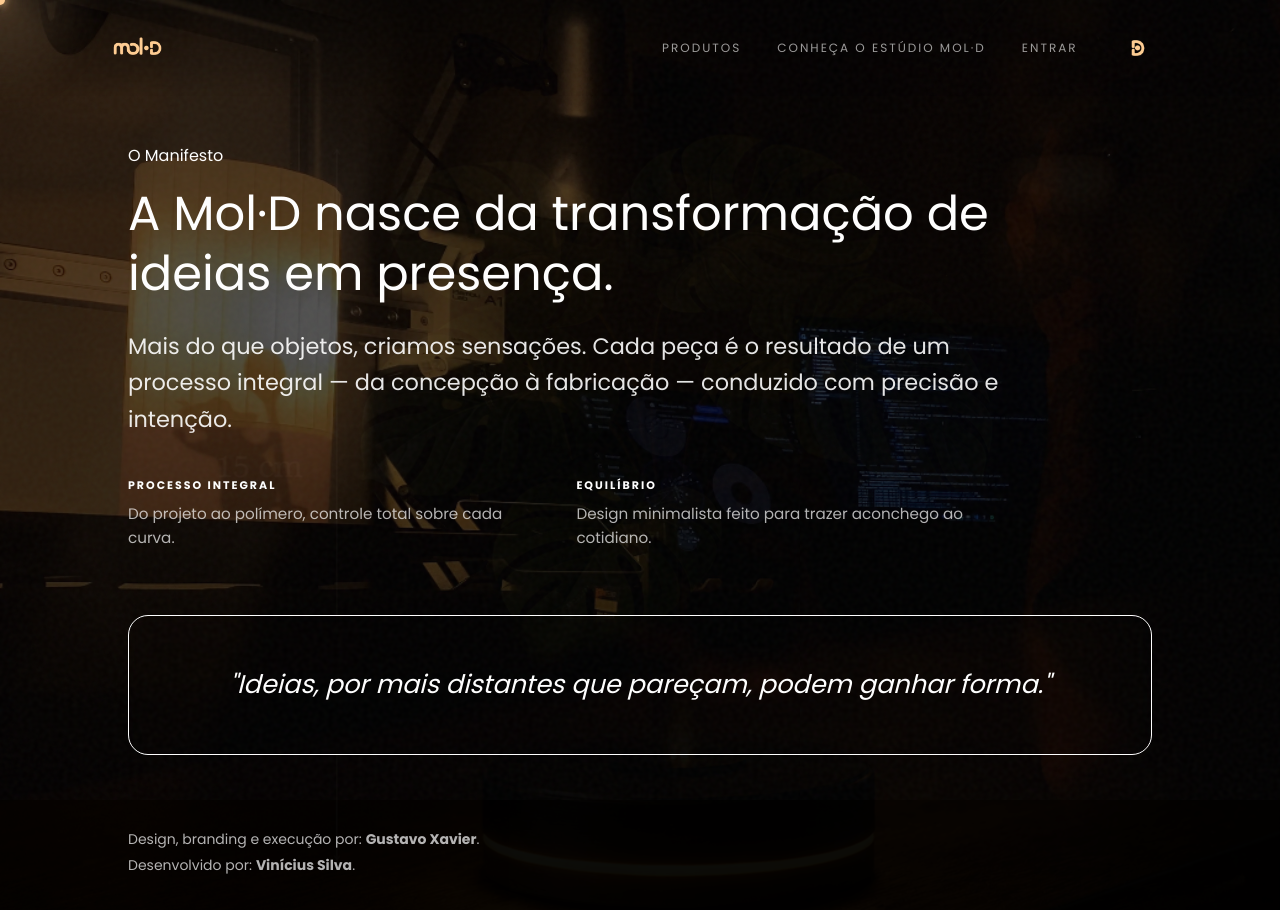
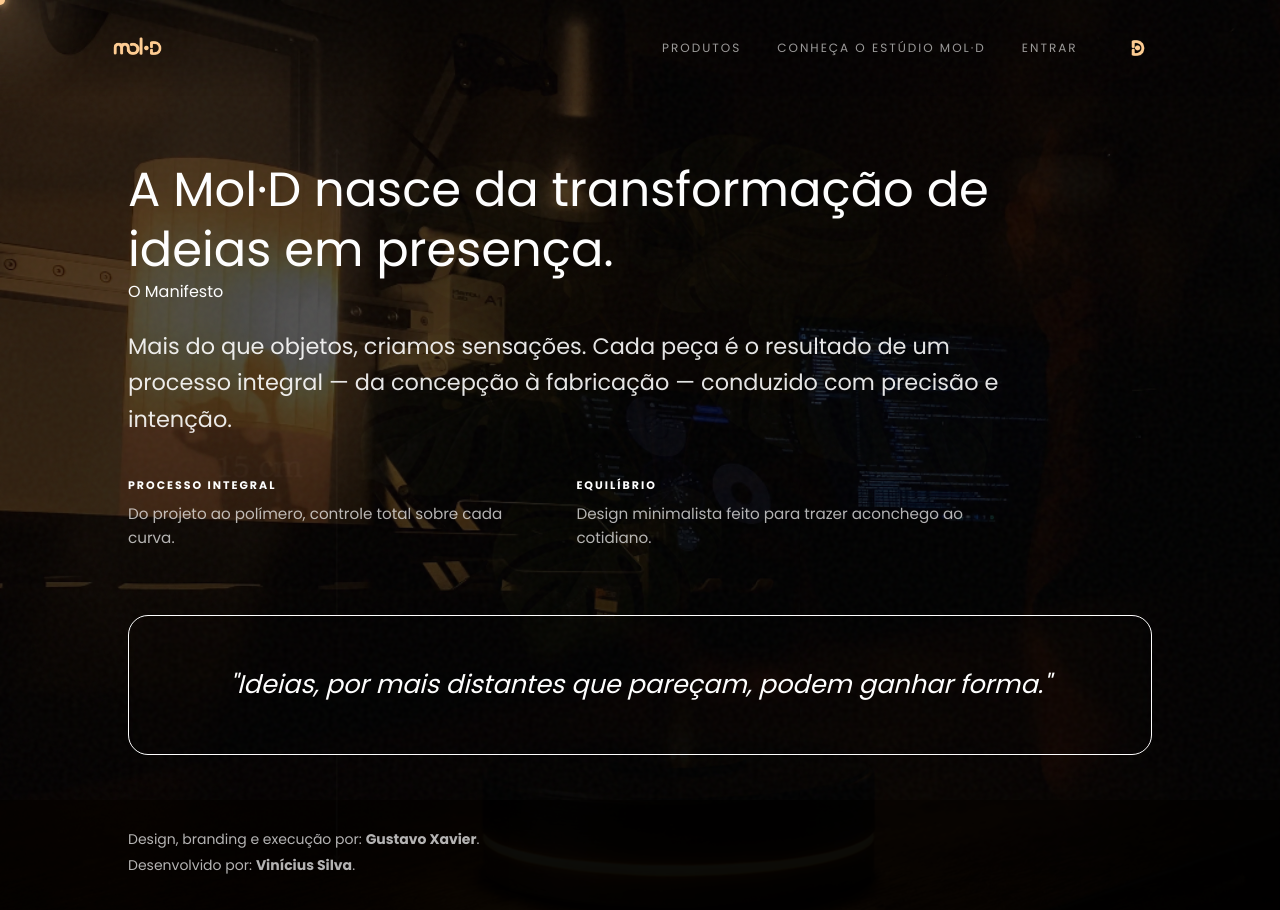
Before and after one commit to sjvinicius/prjMOLD, a Next.js app in the folder prjmold/: page /about in a window 1280 px wide. Shown: the top 910 px of the page. Built offline with nearby package versions, Linux system fonts and the light colour scheme; no server answers.

Commit message:
fix: fixing issues by SEO

```diff
--- a/prjmold/app/(public)/about/page.tsx
+++ b/prjmold/app/(public)/about/page.tsx
@@ -3,7 +3,7 @@ import { createPageMetadata } from "@/lib/seo";
 
 export const metadata = createPageMetadata(
     "Manifesto e processo",
-    "Conheça o manifesto da Mol·D e o processo integral por trás de cada luminária e objeto de design.",
+    "Conheça o manifesto da Mol·D e descubra o processo criativo por trás de cada luminária e objeto de design, unindo tecnologia, materiais e identidade.",
     "/about",
 );
 
@@ -96,11 +96,7 @@ export default function About() {
                         sm:mb-16
                     ">
 
-                        <span className="sub-title">
-                            O Manifesto
-                        </span>
-
-                        <h2 className="
+                        <h1 className="
                             main-title
                             mt-4
 
@@ -111,8 +107,11 @@ export default function About() {
                             md:text-5xl
                         ">
                             A Mol·D nasce da transformação de ideias em presença.
+                        </h1>
+
+                        <h2 className="sub-title">
+                            O Manifesto
                         </h2>
-
 
                         <p className="
                             mb-8
--- a/prjmold/app/page.tsx
+++ b/prjmold/app/page.tsx
@@ -12,17 +12,17 @@ export default function Home() {
       <section className="relative flex h-screen items-center overflow-hidden bg-black/60 px-[8%]">
 
         <div className="relative z-10 max-w-175">
-          <span className="mb-4 block text-[10px] font-medium uppercase tracking-[5px] text-[#FFCD92]">
-            Estúdio Mol·D
-          </span>
 
           <h1 className="mb-5 text-[clamp(50px,10vw,110px)] leading-[0.9] text-[#FFCD92]">
+            <span className="mb-4 block text-[10px] font-medium uppercase tracking-[5px] text-[#FFCD92]">
+              Estúdio Mol·D
+            </span>
             LUZ QUE ACOLHE.
           </h1>
 
-          <p className="mb-10 max-w-105 text-base text-white/80">
+          <h2 className="mb-10 max-w-105 text-base text-white/80">
             Luminárias criadas em 3D com texturas orgânicas para transformar seu ambiente em um refúgio de bem-estar.
-          </p>
+          </h2>
 
           <div className="flex gap-5">
             <a
--- a/prjmold/components/ProductConfigurator.tsx
+++ b/prjmold/components/ProductConfigurator.tsx
@@ -27,8 +27,11 @@ export default function ProductConfigurator({ plants, bases }: ProductConfigurat
 
             <div className="absolute inset-0 bg-linear-to-b from-black/70 via-black/70 to-black/90" />
 
-            <div className="relative z-10 mx-auto flex min-h-screen max-w-7xl items-center px-[8%] py-24">
+            <div className="relative z-10 mx-auto flex flex-col min-h-screen max-w-7xl items-start px-[8%] py-24 gap-3">
+
+                <h1 className="my-10 text-5xl font-semibold leading-none text-white">Personalize Sua Experiência</h1>
                 <div className="grid w-full gap-16 rounded-3xl border border-white/10 bg-white/5 p-10 backdrop-blur-2xl lg:grid-cols-[1.1fr_.9fr]">
+
 
                     <div className="flex flex-col gap-6">
                         <ConfigBlock
@@ -38,7 +41,6 @@ export default function ProductConfigurator({ plants, bases }: ProductConfigurat
                             onPrevious={plant.previous}
                             onNext={plant.next}
                         />
-
                         <ConfigBlock
                             title="Base Tecnológica"
                             image={base.current.image}
```
